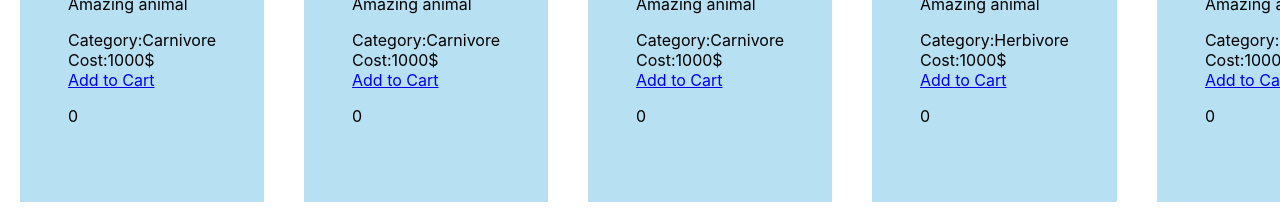
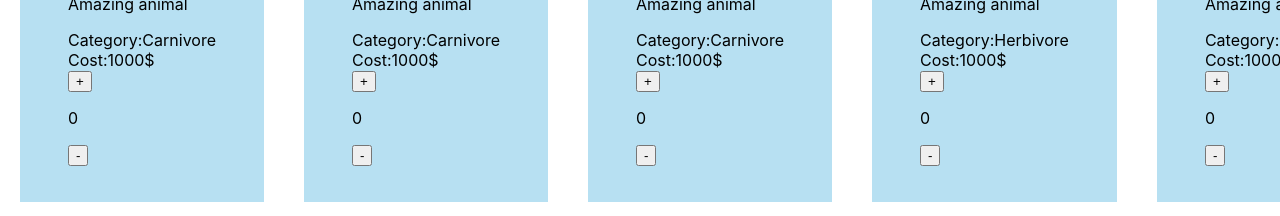
Before and after one commit to sarat996/ecommerce, a React (Create React App) app: page / in a window 1280 px wide. Shown: the part 378-594 px from the top of the page. Built offline with nearby package versions, Linux system fonts and the light colour scheme.

Commit message:
added features

```diff
--- a/src/components/DispCard.js
+++ b/src/components/DispCard.js
@@ -1,5 +1,6 @@
 import Card from 'react-bootstrap/Card';
 import ListGroup from 'react-bootstrap/ListGroup';
+import { useState } from 'react'
 const styles = {
     card: {
       backgroundColor: '#B7E0F2',
@@ -15,7 +16,22 @@ const styles = {
 
     }
   }
-function DispCard({title,desc,category,cost,imglink,count=0}) {
+function DispCard({title,desc,category,cost,imglink}) {
+    const [count,setCount] = useState(0);
+    const increment=()=>{
+        console.log('in increment')
+        if(count<=5){
+        setCount(count=>count+1)
+        }else{
+            setCount("Already added max items : 5")
+        }
+    }
+    const decrement=()=>{
+        console.log('in increment')
+        if(count>0){
+        setCount(count=>count-1)
+        }
+    }
   return (
     <Card style={styles.card}>
       <Card.Img class ="cardImage" variant="top" src={imglink} style={styles.cardImage} />
@@ -30,8 +46,9 @@ function DispCard({title,desc,category,cost,imglink,count=0}) {
         <ListGroup.Item>Cost:{cost}</ListGroup.Item>
       </ListGroup>
       <Card.Body>
-        <Card.Link href="#"> Add to Cart</Card.Link>
+        <button type='button' onClick={increment}>+</button>
         <Card.Text>{count}</Card.Text>
+        <button type='button' onClick={decrement}>-</button>
       </Card.Body>
     </Card>
   );
--- a/src/pages/MainPage.js
+++ b/src/pages/MainPage.js
@@ -1,4 +1,4 @@
-import React from 'react'
+import React, { useState } from 'react'
 import DispCard from '../components/DispCard';
 import Dashbar from '../components/NavBar';
 import {Data} from '../data/Data';
@@ -9,7 +9,7 @@ const MainPage = ()=> {
     <Dashbar/>
     <div className='ListCards'>
     {Data.map((item) =>
-    <DispCard title={item.title} desc={item.desc} category={item.category} cost={item.cost} imglink={item.imglink}/>
+    <DispCard title={item.title} desc={item.desc} category={item.category} cost={item.cost} imglink={item.imglink} />
     )}
     </div>
     </>
```
